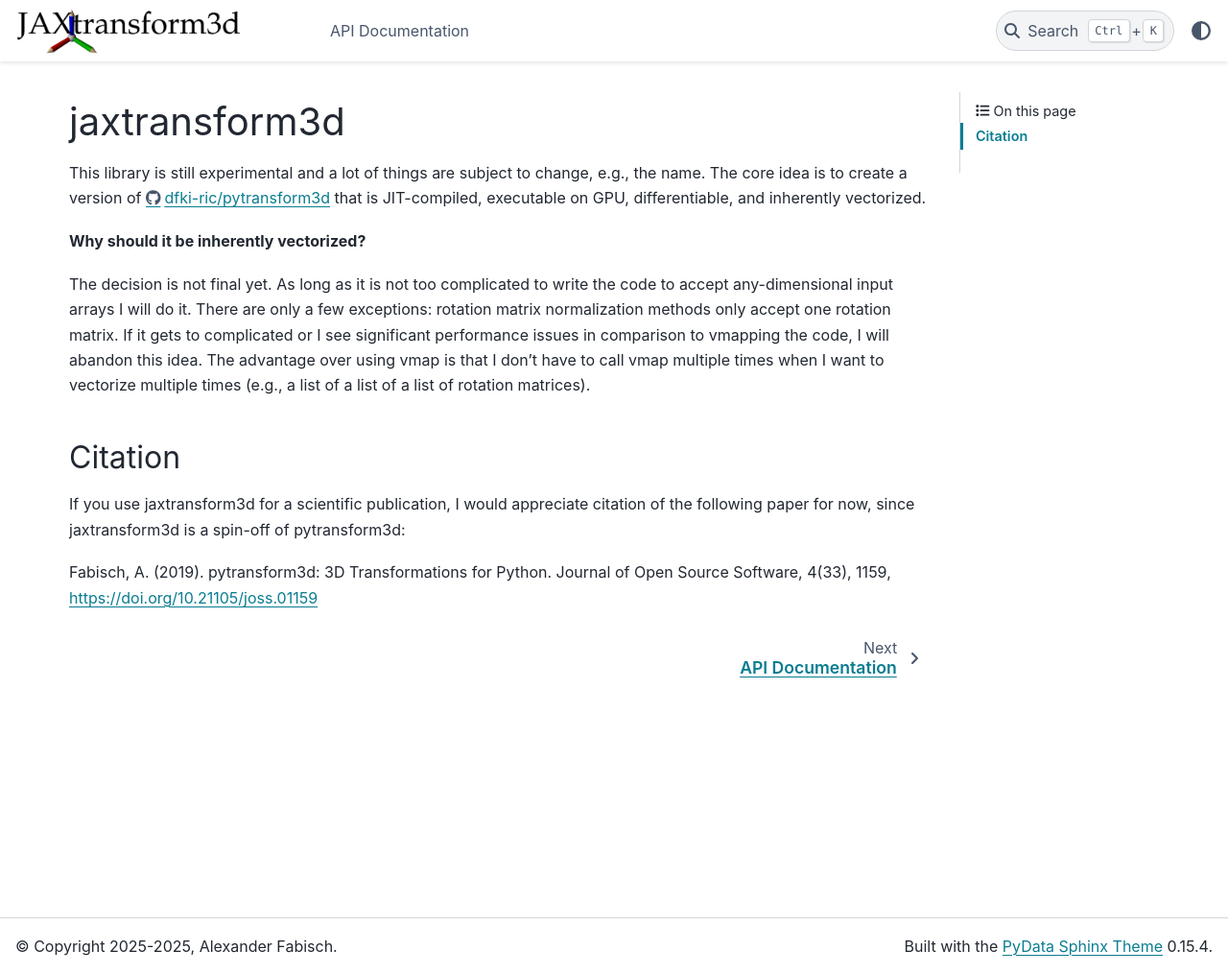
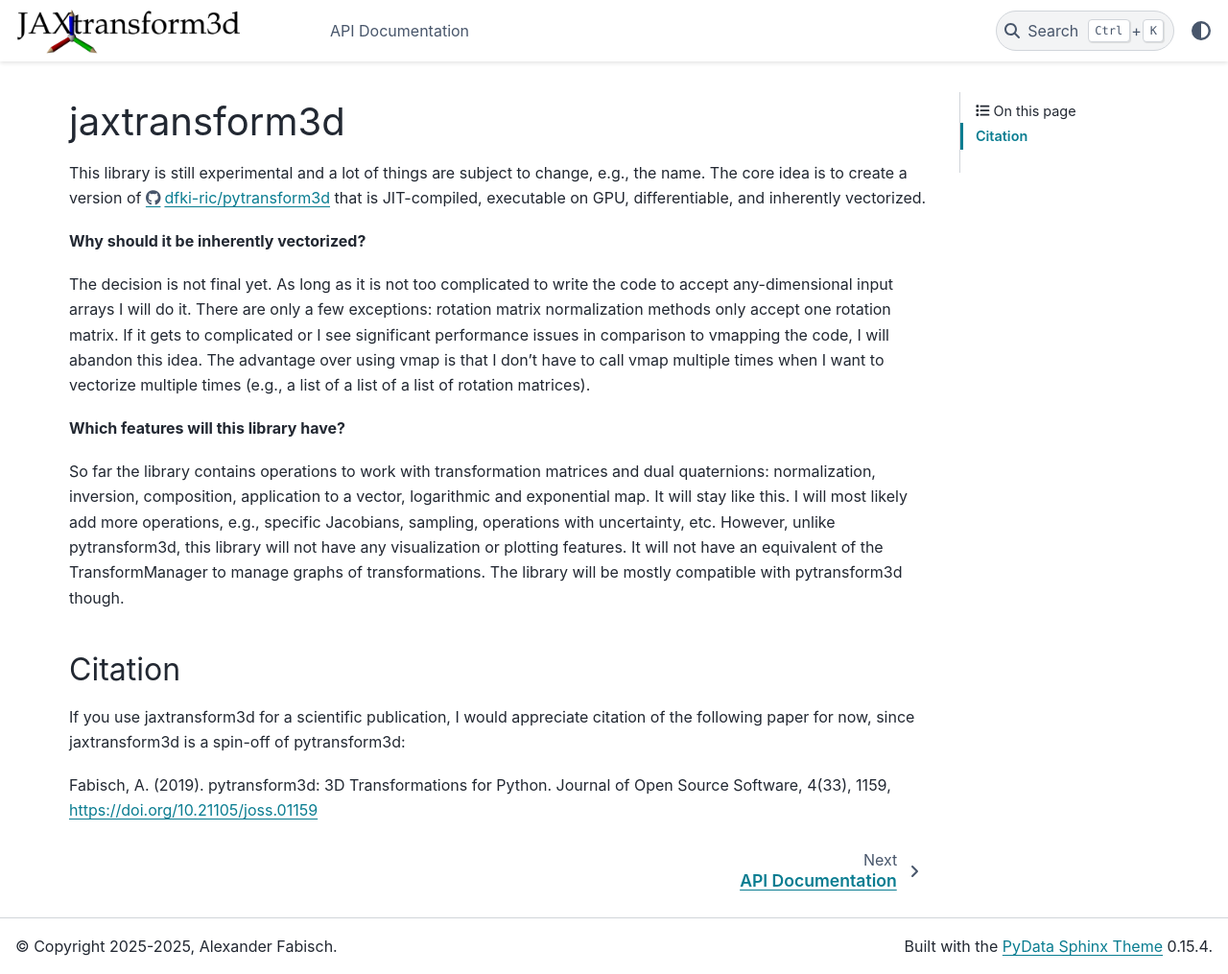
Before and after one commit to AlexanderFabisch/jaxtransform3d, a Sphinx documentation site: the page built from doc/source/index.rst, in a window 1280 px wide and 1015 px high. Shown: the whole window at 96% size. Built offline with Sphinx 7.4.7 and the PyData theme 0.15.4, drawn with Linux system fonts in a browser that asks for light colours; pages that are not in the unit, such as notebooks, are missing from menus.

Commit message:
Explain feature scope

```diff
--- a/doc/source/index.rst
+++ b/doc/source/index.rst
@@ -27,6 +27,17 @@ over using vmap is that I don't have to call vmap multiple times when I want
 to vectorize multiple times (e.g., a list of a list of a list of rotation
 matrices).
 
+**Which features will this library have?**
+
+So far the library contains operations to work with transformation matrices and
+dual quaternions: normalization, inversion, composition, application to a
+vector, logarithmic and exponential map. It will stay like this. I will most
+likely add more operations, e.g., specific Jacobians, sampling, operations
+with uncertainty, etc. However, unlike pytransform3d, this library will not
+have any visualization or plotting features. It will not have an equivalent of
+the TransformManager to manage graphs of transformations. The library will be
+mostly compatible with pytransform3d though.
+
 --------
 Citation
 --------
```
